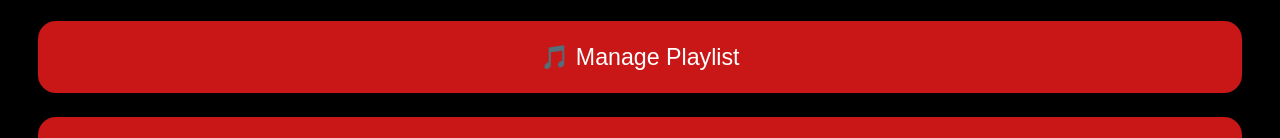
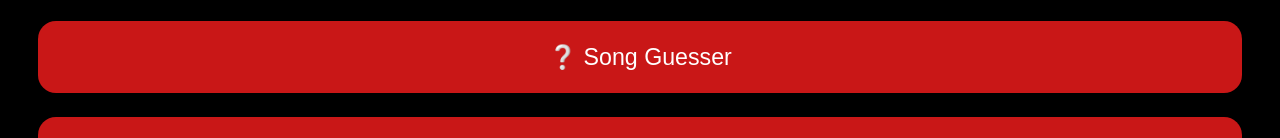
Before and after one commit to bogdan-s-stoyanov/musicly, a plain HTML site: page app.html in a window 1280 px wide. Shown: the part 281-419 px from the top of the page. Drawn offline with nearby package versions, Linux system fonts and the light colour scheme.

Commit message:
Small change to app.html

```diff
--- a/app.html
+++ b/app.html
@@ -19,8 +19,8 @@
           🔍 Search Song
         </a>
 
-        <a href="playlist.html" class="menu-btn">
-          🎵 Manage Playlist
+        <a href="song_guesser.html" class="menu-btn">
+          ❔ Song Guesser
         </a>
 
         <a href="library.html" class="menu-btn">
```
